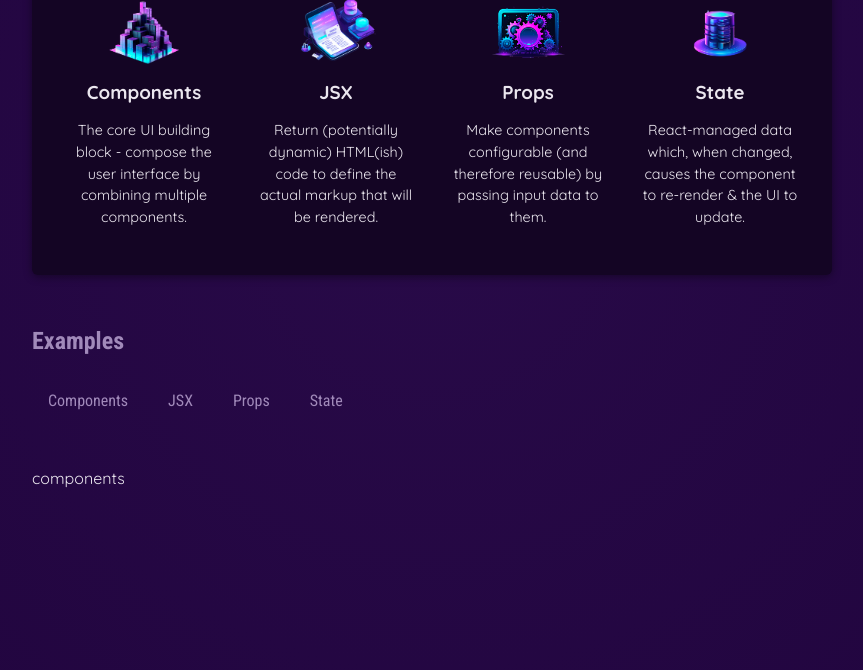
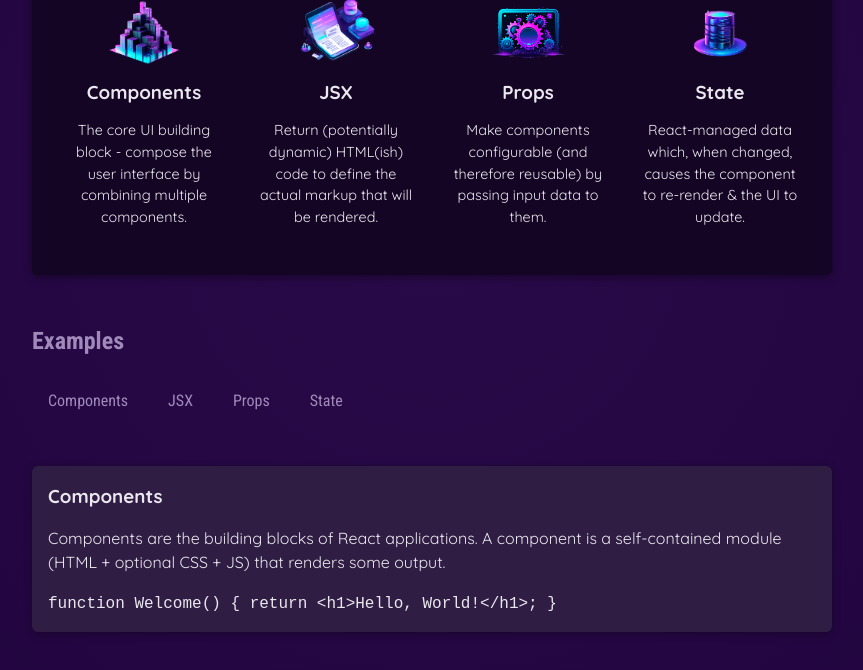
Before and after one commit to GerardGargan/React-starter-project, a React (Vite) app: page / in a window 1280 px wide. Both pictures are taken after a click on the button "Components". Shown: the part 424-1094 px from the top of the page, without its empty margins (208-1071 px from the left). Built offline with nearby package versions, Linux system fonts and the light colour scheme.

Commit message:
conditionally show content

```diff
--- a/src/App.jsx
+++ b/src/App.jsx
@@ -2,15 +2,30 @@
 
 import { CORE_CONCEPTS } from './data.js';
 import CoreConcept from './components/CoreConcept.jsx';
+import { EXAMPLES } from './data.js';
 
 import Header from './components/Header/Header.jsx';
 import TabButton from './components/TabButton.jsx';
 
 function App() {
-  const [ selectedText, setSelectedText ] = useState('Please select a topic');
+  const [ selectedText, setSelectedText ] = useState('');
 
   function handleSelect(selectedButton) {
     setSelectedText(selectedButton);
+  }
+
+  let tabContent = <p>Please select a tab</p>;
+
+  if(selectedText) {
+    tabContent = (
+        <div id="tab-content">
+          <h3>{EXAMPLES[selectedText].title}</h3>
+          <p>{EXAMPLES[selectedText].description}</p>
+          <code>
+            {EXAMPLES[selectedText].code}
+          </code>
+        </div>
+    )
   }
 
   return (
@@ -35,7 +50,7 @@
             <TabButton onSelect={() => handleSelect('state')}>State</TabButton>
           </menu>
         </section>
-        {selectedText}
+        {tabContent}
       </main>
     </div>
   );
--- a/src/data.js
+++ b/src/data.js
@@ -29,3 +29,54 @@
       'React-managed data which, when changed, causes the component to re-render & the UI to update.',
   },
 ];
+
+export const EXAMPLES = {
+  components: {
+    title: 'Components',
+    description:
+      'Components are the building blocks of React applications. A component is a self-contained module (HTML + optional CSS + JS) that renders some output.',
+    code: `
+function Welcome() {
+  return <h1>Hello, World!</h1>;
+}`,
+  },
+  jsx: {
+    title: 'JSX',
+    description:
+      'JSX is a syntax extension to JavaScript. It is similar to a template language, but it has full power of JavaScript (e.g., it may output dynamic content).',
+    code: `
+<div>
+  <h1>Welcome {userName}</h1>
+  <p>Time to learn React!</p>
+</div>`,
+  },
+  props: {
+    title: 'Props',
+    description:
+      'Components accept arbitrary inputs called props. They are like function arguments.',
+    code: `
+function Welcome(props) {
+  return <h1>Hello, {props.name}</h1>;
+}`,
+  },
+  state: {
+    title: 'State',
+    description:
+      'State allows React components to change their output over time in response to user actions, network responses, and anything else.',
+    code: `
+function Counter() {
+  const [isVisible, setIsVisible] = useState(false);
+
+  function handleClick() {
+    setIsVisible(true);
+  }
+
+  return (
+    <div>
+      <button onClick={handleClick}>Show Details</button>
+      {isVisible && <p>Amazing details!</p>}
+    </div>
+  );
+}`,
+  },
+};
```
